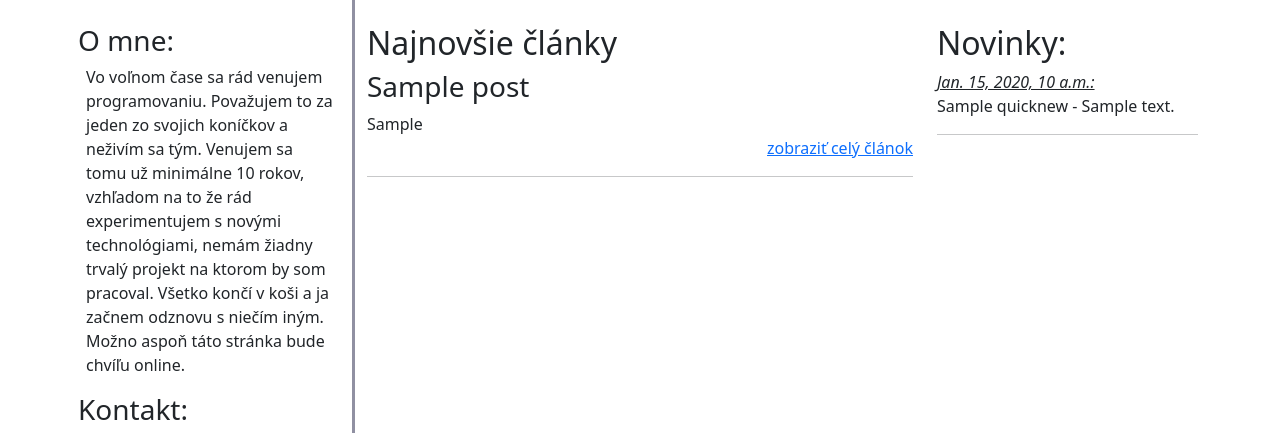
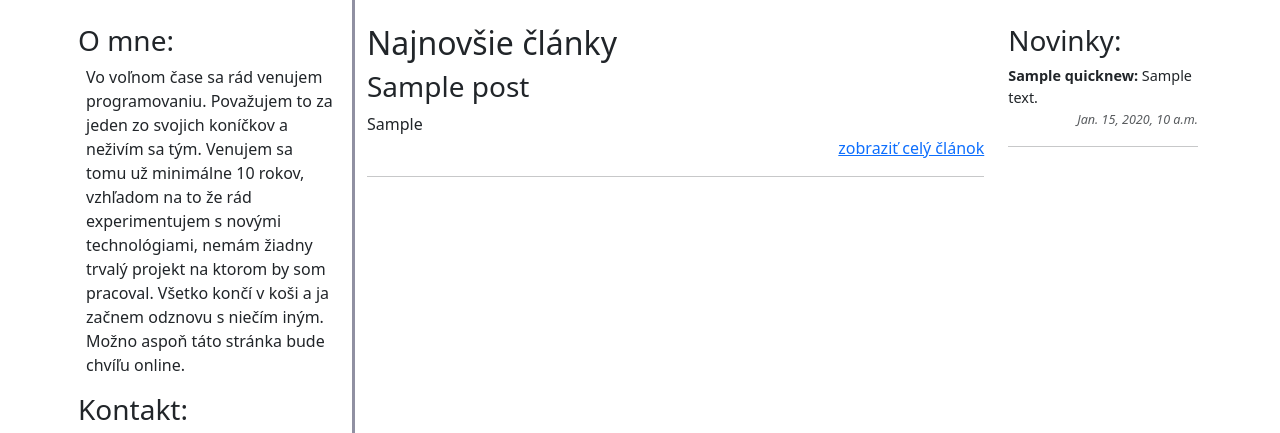
Before and after one commit to martinpuchly/mwebsk, a Django app: page / in a window 1280 px wide. Shown: the part 68-501 px from the top of the page. Run offline with Django 4.2, Linux system fonts and the light colour scheme; tables that the repository leaves empty hold one stand-in row (values such as "Sample post"); some libraries are stand-ins or nearby versions.

Commit message:
upravy home

```diff
--- a/base/templates/home.html
+++ b/base/templates/home.html
@@ -3,7 +3,7 @@
 {% block content %}
 
     <div class="row">
-        <div class="col-md-8">
+        <div class="col-md-9">
             <h2>Najnovšie články</h2>
             {% for post in posts %}
                 <article>
@@ -23,14 +23,13 @@
                 <hr>
                 {% endfor %}
         </div>
-        <div class="col-md-4">
-            <h2 class="h2">Novinky:</h2>
+        <div class="col-md-3">
+            <h3 class="h3">Novinky:</h3>
             {% for qicknew in qicknews %}
-                <div class="fs-6">
-                    <div class="fst-italic text-decoration-underline">
-                        {{ qicknew.created_at }}:
-                    </div>
-                    {{ qicknew }}
+                <div style="font-size: .9em">
+                    <span class="fw-bold">{{ qicknew.title }}: </span>
+                    {{ qicknew.text }}
+                    <p class="card-text text-end fst-italic"><small class="text-muted">{{ qicknew.created_at }}</small></p>
                 </div>
             <hr>
                 {% endfor %}
--- a/base/views.py
+++ b/base/views.py
@@ -7,6 +7,6 @@ from django.db.models import Q
 
 def home_view(request):
     return render(request, "home.html", {
-        'qicknews': QuickNew.objects.all()[:5],
+        'qicknews': QuickNew.objects.order_by('-created_at').all()[:5],
         'posts': Post.objects.order_by('-created_at').filter(Q(publised__exact=1) | Q(publised_at__lte=datetime.now())).all()[:3]
     })
```
Also changed, not shown: 1 other file.
